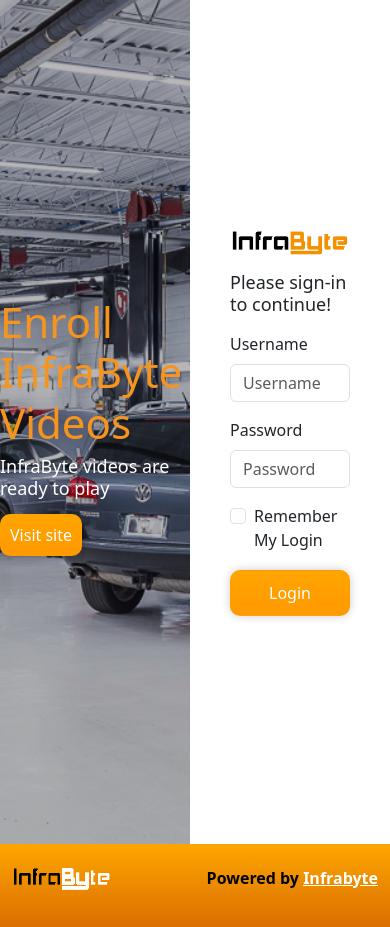
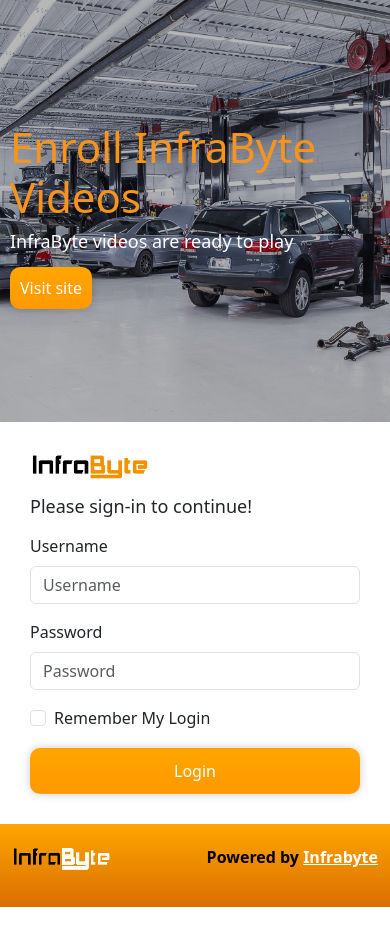
Before and after one commit to TechComNepal/InfraByteTutorialVideoGallery, a React (Create React App) app in the folder gallery-frontend/: page / in a window 390 px wide. Built offline with nearby package versions, Linux system fonts and the light colour scheme.

Commit message:
made login page responsive

```diff
--- a/gallery-frontend/src/Assets/Css/Homepage.css
+++ b/gallery-frontend/src/Assets/Css/Homepage.css
@@ -8,9 +8,9 @@
   color: rgb(247, 148, 29);
   margin: auto;
   padding: auto;
-  background-image: url('../images/auto-care-backgroun.jpg');
+  background-image: url("../images/auto-care-backgroun.jpg");
   background-size: cover;
-    width: 100%;
+  width: 100%;
   height: 100vh;
   background-repeat: no-repeat;
   background-position: center;
@@ -39,17 +39,11 @@
   align-items: center;
 }
 
-/* Tablet view */
-@media (max-width: 768px) {
-
+.home-container{
+  display: flex;
 }
 
-/* Mobile view */
-@media (max-width: 480px) {
-  .home-page {
-    text-align: left;
-  }
-}
+
 
 .button-container {
   background-image: linear-gradient(orange, rgb(255, 153, 0));
@@ -68,16 +62,42 @@
   padding-right: 12px;
 }
 
-
 .heading1 {
   font-size: 42px;
 }
 
- .heading2 {
+.heading2 {
   font-size: 18px;
-  color:white;
+  color: white;
 }
 
-.heading3{
+.heading3 {
   font-size: 18px;
 }
+
+
+/* Tablet view */
+@media (max-width: 768px) {
+  /* .hide-container {
+    display: none;
+  } */
+  .overlay{
+  padding: 10px;
+  }
+
+
+}
+
+/* Mobile view */
+@media (max-width: 480px) {
+  .home-page{
+    height: 50vh;
+  }
+  .overlay{
+    height: 50vh;
+  }
+  .home-container{
+    display: flex;
+    flex-direction: column;
+  }
+}
--- a/gallery-frontend/src/Assets/Css/Login.css
+++ b/gallery-frontend/src/Assets/Css/Login.css
@@ -3,12 +3,11 @@
 display: flex;
 justify-content: center;
 align-items: center;
-
-
 }
 
 .login-container {
-    padding: 100px;
+    padding-left: 30px;
+    padding-right: 30px;
   }
 
   .company-details {
@@ -20,20 +19,20 @@
   }
 
   @media (max-width: 768px) {
-    .company-details,
+    .login-container {
+        width: 100%;
+        padding: 100px;
+    }
     .login-form {
       margin-bottom: 20px;
     }
-
     .card {
       padding: 15px;
     }
   }
 
-  @media (min-width: 769px) {
-
-
-    .company-details {
-      margin-right: 20px;
+  @media (max-width: 480px) {
+    .login-container {
+        padding: 30px;
     }
   }
--- a/gallery-frontend/src/Pages/Homepage.jsx
+++ b/gallery-frontend/src/Pages/Homepage.jsx
@@ -1,33 +1,35 @@
-import React from "react";
+import React, { useState } from "react";
 import "../Assets/Css/Homepage.css";
 import { useNavigate } from "react-router-dom";
 import { Button, Form } from "react-bootstrap";
 import LoginPage from "./LoginPage";
 
 function Homepage() {
-  let navigate = useNavigate();
+
   return (
-    <div className="d-flex">
-    <div className="home-page ">
+    <div className="home-container">
+      <div className="home-page hide-container">
         <div className="overlay">
           <div className="inner-container">
             <div>
               <h6 className="heading1">Enroll InfraByte Videos</h6>
-          <h1 className="heading2 mt-2 mb-4">InfraByte videos are ready to play</h1>
+              <h1 className="heading2 mt-2 mb-4">
+                InfraByte videos are ready to play
+              </h1>
 
               <a
                 className="button-container "
                 href="https://infrabyte.com.au/"
+                target="_blank"
               >
                 Visit site
               </a>
             </div>
-
+          </div>
+        </div>
       </div>
 
-      </div>
-    </div>
-            <LoginPage/>
+      <LoginPage />
     </div>
   );
 }
```
Lines whose indentation alone changed are shown as unchanged.
